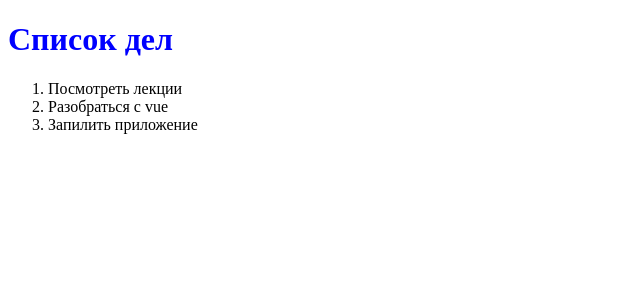
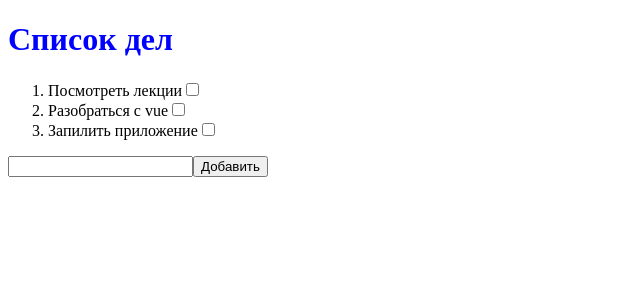
Before and after one commit to latypovroman/todo-vue, a Vue app: page / in a window 1280 px wide. Shown: the top 300 px of the page, without its empty margins (0-640 px from the left). Built offline with nearby package versions, Linux system fonts and the light colour scheme.

Commit message:
added form and complete logic

```diff
--- /dev/null
+++ b/src/components/AddForm.vue
@@ -0,0 +1,32 @@
+<template>
+  <form>
+    <input v-model="text">
+    <button type="submit" @click="addTodo">Добавить</button>
+  </form>
+</template>
+
+<script>
+export default {
+  name: "AddForm",
+  props: {
+    todos: Array,
+  },
+  methods: {
+    addTodo(evt) {
+      evt.preventDefault();
+      this.todos.push({ id: this.todos.length + 1, title: this.text})
+      this.text = '';
+    }
+  },
+  data() {
+    return {
+      text: '',
+    }
+  },
+}
+
+</script>
+
+<style scoped>
+
+</style>
--- a/src/components/TodoItem.vue
+++ b/src/components/TodoItem.vue
@@ -1,16 +1,30 @@
 <template>
+
   <li>
-    {{item.title}}
+    <span :class="{completed: isComplete}">{{item.title}}</span>
+    <input type="checkbox" @change="isComplete = !isComplete">
   </li>
+
 </template>
 
 <script>
+
 export default {
   name: "TodoItem",
-  props: ["item"]
+  props: { item: Object },
+  data() {
+    return {
+      isComplete: false
+    }
+  }
 }
+
 </script>
 
 <style scoped>
 
+.completed {
+  text-decoration: line-through;
+}
+
 </style>
--- a/src/components/TodoList.vue
+++ b/src/components/TodoList.vue
@@ -1,28 +1,31 @@
 <template>
   <ol>
     <TodoItem
-        v-for="item in todo"
+        v-for="item in todos"
         :key="item.id"
         :item="item"
+
     />
   </ol>
+  <AddForm :todos="todos"/>
 </template>
 
 <script>
 import TodoItem from "./TodoItem.vue";
+import AddForm from "./AddForm.vue";
 
 export default {
   name: "TodoList",
-  components: {TodoItem},
+  components: {AddForm, TodoItem},
   data() {
     return {
-      todo: [
+      todos: [
         { id: 1, title: "Посмотреть лекции" },
         { id: 2, title: "Разобраться с vue" },
         { id: 3, title: "Запилить приложение" }
       ]
     }
-  }
+  },
 }
 </script>
 
```
